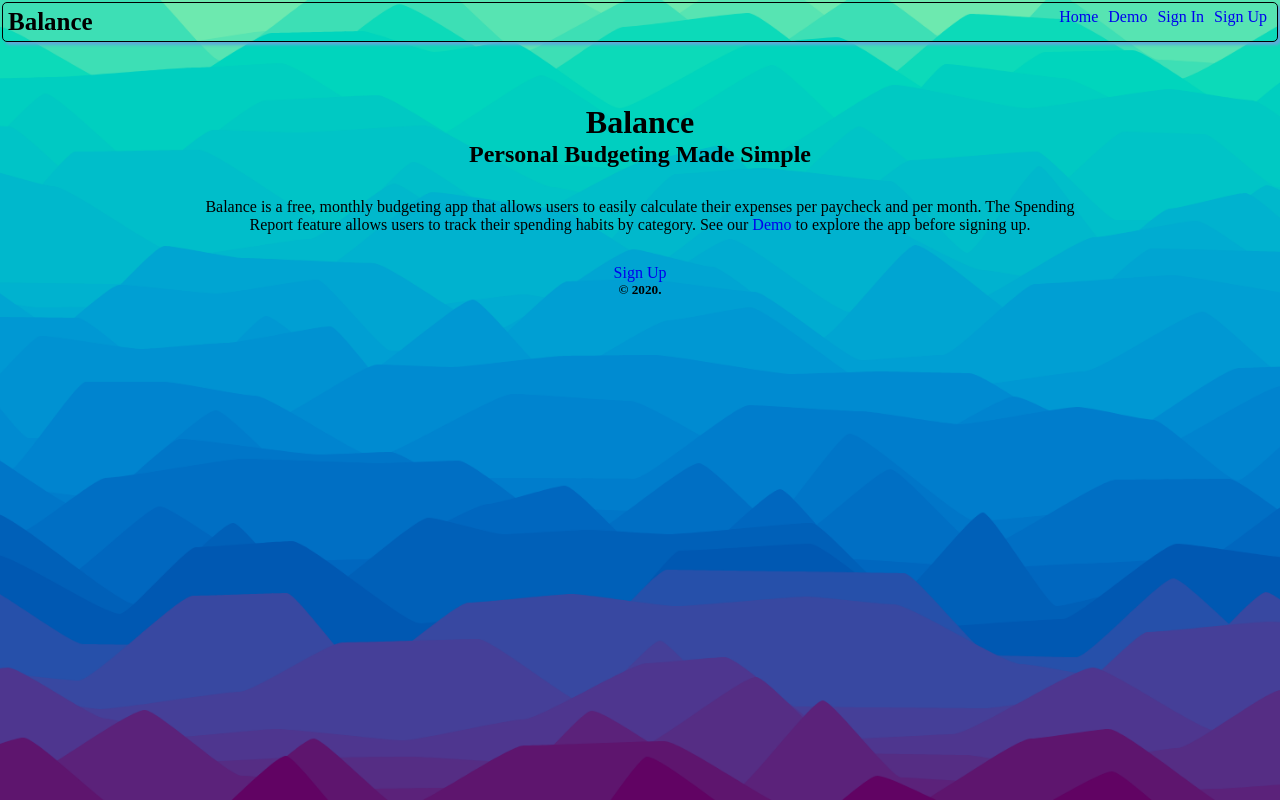
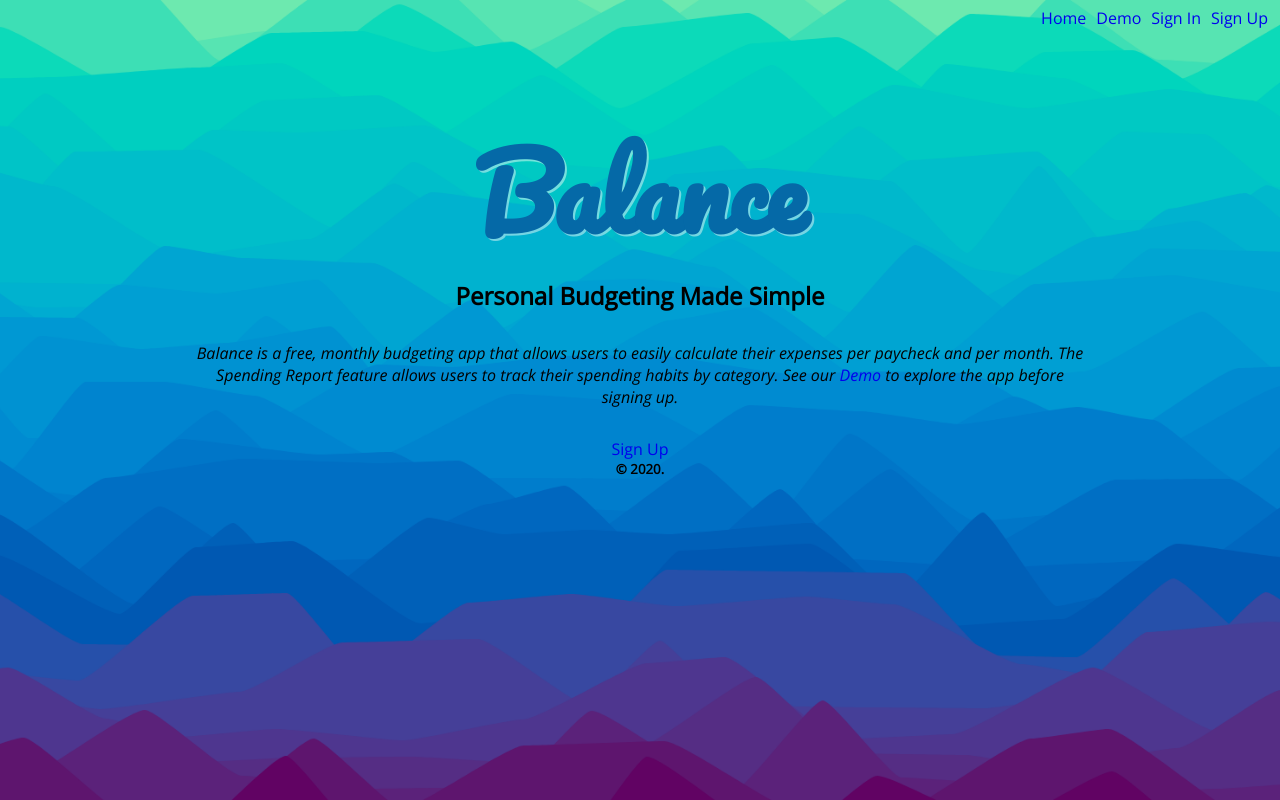
Before and after one commit to Cosmic-Noir/balance-app, a React (Create React App) app: page / in a window 1280 px wide. Built offline with nearby package versions, Linux system fonts and the light colour scheme.

Commit message:
Update nav Bar

```diff
--- a/public/index.html
+++ b/public/index.html
@@ -10,6 +10,14 @@
       content="Web site created using create-react-app"
     />
     <link rel="apple-touch-icon" href="%PUBLIC_URL%/logo192.png" />
+    <link
+      href="https://fonts.googleapis.com/css?family=Open+Sans:300i,400,400i,600i,700i&display=swap"
+      rel="stylesheet"
+    />
+    <link
+      href="https://fonts.googleapis.com/css?family=Pacifico&display=swap"
+      rel="stylesheet"
+    />
 
     <title>Balance App</title>
   </head>
--- a/src/App.css
+++ b/src/App.css
@@ -15,6 +15,7 @@ body {
   -moz-background-size: cover;
   -o-background-size: cover;
   background-size: cover;
+  font-family: "Open Sans", sans-serif;
 }
 
 main {
--- a/src/components/landing/landing.css
+++ b/src/components/landing/landing.css
@@ -4,3 +4,17 @@
   max-width: 900px;
   width: 80%;
 }
+
+#logo {
+  color: #0569a7;
+  font-family: Pacifico;
+  font-weight: 900;
+  font-size: 70px;
+  text-shadow: 2px 2px rgba(251, 251, 251, 0.466);
+}
+
+@media screen and (min-width: 600px) {
+  #logo {
+    font-size: 100px;
+  }
+}
--- a/src/components/landing/landing.js
+++ b/src/components/landing/landing.js
@@ -12,17 +12,19 @@ class Landing extends Component {
   render() {
     return (
       <div className="flex-column">
-        <h1>Balance</h1>
+        <h1 id="logo">Balance</h1>
         <h2>
           Personal Budgeting Made <span>Simple</span>
         </h2>
 
         <p className="explanation">
-          Balance is a free, monthly budgeting app that allows users to easily
-          calculate their expenses per paycheck and per month. The Spending
-          Report feature allows users to track their spending habits by
-          category. See our <Link to="/dashboard">Demo</Link> to explore the app
-          before signing up.
+          <em>
+            Balance is a free, monthly budgeting app that allows users to easily
+            calculate their expenses per paycheck and per month. The Spending
+            Report feature allows users to track their spending habits by
+            category. See our <Link to="/dashboard">Demo</Link> to explore the
+            app before signing up.
+          </em>
         </p>
 
         {this.context.signedIn === false ? (
--- a/src/components/nav/nav.css
+++ b/src/components/nav/nav.css
@@ -6,11 +6,12 @@ nav {
 /* Class styling */
 
 .balance {
-  color: black;
+  display: none;
+  /* color: black;
   font-size: 25px;
   padding: 0px;
   height: 10px;
-  margin: 0 auto;
+  margin: 0 auto; */
 }
 
 .logo,
@@ -32,7 +33,7 @@ nav {
 } */
 
 .mobile {
-  border: 1px solid black;
+  /* border: 1px solid black; */
   color: black;
   display: block;
   padding: 10px;
@@ -42,7 +43,7 @@ nav {
 }
 
 .nav {
-  border-radius: 4px;
+  /* border-radius: 4px; */
   /* color: white; */
   font-size: 12px;
   margin: 0px 5px;
@@ -58,9 +59,9 @@ nav {
   /* background: url(background4.jpg); */
   background-repeat: no-repeat;
   background-size: cover;
-  border: 1px solid black;
-  border-radius: 5px;
-  box-shadow: 3px 3px 3px #5faad9;
+  /* border: 1px solid black; */
+  /* border-radius: 5px; */
+  /* box-shadow: 3px 3px 3px #5faad9; */
   margin: 2px;
   display: flex;
   justify-content: space-between;
--- a/src/components/nav/nav.js
+++ b/src/components/nav/nav.js
@@ -42,7 +42,9 @@ class Nav extends Component {
   render() {
     return (
       <div className="navBar">
-        <h1 className="balance">Balance</h1>
+        <Link to="/" className="balance">
+          Balance
+        </Link>
         <Link id="navLogo" to="/">
           <img alt="Logo" className="hidden logo" src={logo} />
         </Link>
```
